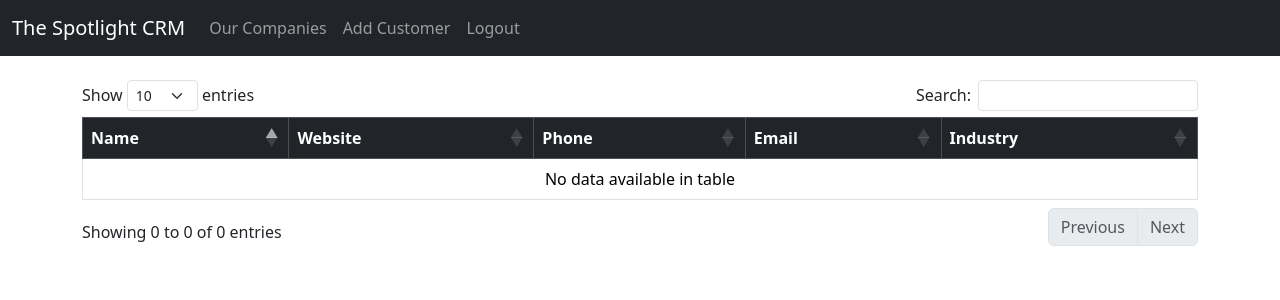
After one commit to CLebby-code/Django-CRM, a Django app: page /company_list in a window 1280 px wide. The commit adds this page. Shown: the top 300 px of the page. Run offline with Django 4.2, Linux system fonts and the light colour scheme; the visitor is signed in with stand-in values (Sample User, id 1); data that the repository does not hold is empty; some libraries are stand-ins or nearby versions.

Commit message:
company list added

```diff
--- /dev/null
+++ b/website/Templates/company_list.html
@@ -0,0 +1,41 @@
+{% extends 'base.html' %}
+{% block content %}
+<script>
+    $(document).ready(function () {
+        $('.table-hover').DataTable();
+    });
+
+    </script>
+
+
+<table class="table table-hover table-bordered">
+  <thead class="table-dark">
+    <tr>
+      <th scope="col">Name</th>
+      <th scope="col">Website</th>
+      <th scope="col">Phone</th>
+      <th scope="col">Email</th>
+      <th scope="col">Industry</th>
+
+      </tr>
+  </thead>
+  <tbody>
+
+    {%  for company in companys %}
+              <tr>
+                <td>{{ company.name }}</td>
+                <td>{{ company.website }}</td>
+                <td>{{ company.phone }}</td>
+                <td>{{ company.email }}</td>
+                <td>{{ company.industry }}</td>
+             </tr>
+             {% endfor %}
+
+
+  </tbody>
+  </table>
+
+
+
+
+{% endblock %}
--- a/website/Templates/navbar.html
+++ b/website/Templates/navbar.html
@@ -9,6 +9,10 @@
       <ul class="navbar-nav me-auto mb-2 mb-lg-0">
 
         {% if user.is_authenticated %}
+
+        <li class="nav-item">
+          <a class="nav-link" href="{% url 'company_list' %}">Our Companies</a>
+        </li>
 
         <li class="nav-item">
           <a class="nav-link" href="{% url 'add_customer' %}">Add Customer</a>
--- a/website/Templates/record.html
+++ b/website/Templates/record.html
@@ -36,7 +36,7 @@
         </p>
 
         <p class="card-text">
-        <strong>Company: </strong> {{ company_info.name }}
+        <strong>Company: </strong> {{ customer_record.company }}
         </p>
 
         <p class="card-text">
--- a/website/urls.py
+++ b/website/urls.py
@@ -17,8 +17,9 @@ urlpatterns = [
         views.update_customer,
         name="update_customer",  # noqa: E501
     ),
-    path("company_info/<int:pk>", views.company_info, name="company_info"),
+    path("company_list", views.company_list, name="company_list"),
+    # path("company_info/<int:pk>", views.company_info, name="company_info"),
     path("update_company/", views.update_company, name="update_company"),
-    path("delete_company/", views.delete_company, name="delete_company"),
+    # path("delete_company/", views.delete_company, name="delete_company"),
     path("interact/", views.interact, name="interact"),
 ]
--- a/website/views.py
+++ b/website/views.py
@@ -104,9 +104,10 @@ def update_customer(request, pk):
 
 
 @login_required
-def company_info(request, pk):
-    comp_info = Company.objects.get(id=pk)
-    return render(request, "comp_info.html", {"comp_info": comp_info})
+def company_list(request):
+    companys = Company.objects.all()
+    context = {"companys": companys}
+    return render(request, "company_list.html", context)
 
 
 @login_required
```
